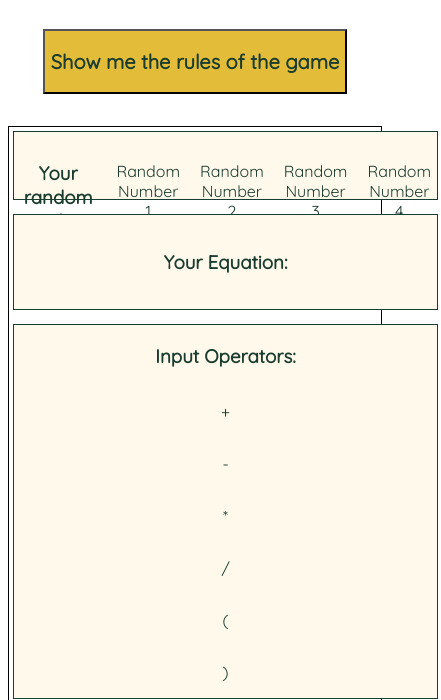
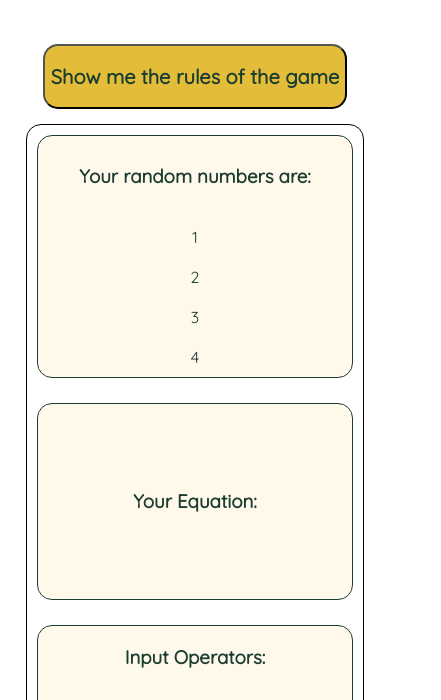
Before and after one commit to ellikarg/firstevergame, a plain HTML site: page index.html in a window 390 px wide. Shown: the part 95-795 px from the top of the page, 441 px wide, since content can reach past the window. Drawn offline with Linux system fonts and the light colour scheme.

Commit message:
style: add more responsiveness

```diff
--- a/assets/css/style.css
+++ b/assets/css/style.css
@@ -6,6 +6,10 @@ body {
     text-align: center;
     font-family: 'Quicksand', sans-serif;
     color: #1B3D2F;
+}
+
+:root {
+    --main-radius: 15px;
 }
 
 h1 {
@@ -21,19 +25,24 @@ h1 {
     color: #1B3D2F;
     font-family: 'Quicksand', sans-serif;
     background-color: #E3BD39;
+    border-radius: var(--main-radius);
+    margin: 15px;
 }
 
 /* Grid Style */
 
 .grid-container {
     display: grid;
-    max-width: 100%;
-    height: 650px;
-    margin: 2rem auto;
+    max-width: 1300px;
+    max-height: 1000px;
+    width: 90%;
+    height: 90%;
+    margin: 0 auto;
     grid-template-columns: 3fr 1fr;
     grid-template-rows: 1fr 3fr 1fr;
     gap: 5px;
     border: 1px solid black;
+    border-radius: var(--main-radius);
     grid-template-areas:
         "grid-random-numbers grid-operators"
         "grid-equation grid-operators"
@@ -43,6 +52,7 @@ h1 {
 .grid-items {
     background-color: #FFF9EC;
     align-items: center;
+    max-height: 100%;
 }
 
 .grid-random-numbers {
@@ -65,25 +75,26 @@ h1 {
 
 .flex-container {
     display: flex;
+    flex-wrap: wrap;
     text-align: center;
-    margin: 1%;
+    margin: 10px;
     border: 1px solid #1B3D2F;
     justify-content: center;
+    border-radius: var(--main-radius);
 }
 
 .random-item {
     padding: 10px;
-    height: 10px;
-
 }
 
 .flex-container-operators {
     display: flex;
     text-align: center;
-    margin: 1%;
+    margin: 10px;
     border: 1px solid #1B3D2F;
     justify-content: center;
     flex-direction: column;
+    border-radius: var(--main-radius);
 }
 
 @media only screen and (max-width: 700px) {
@@ -97,3 +108,9 @@ h1 {
             "grid-buttons";
     }
 }
+
+@media only screen and (max-width: 450px) {
+    .grid-random-numbers {
+        flex-direction: column;
+    }
+}
--- a/index.html
+++ b/index.html
@@ -22,10 +22,10 @@
 
     <div class="grid-items grid-random-numbers flex-container">
             <h3 class="random-item">Your random numbers are:</h3>
-            <div class="random-item">Random Number 1</div>
-            <div class="random-item">Random Number 2</div>
-            <div class="random-item">Random Number 3</div>
-            <div class="random-item">Random Number 4</div>
+            <div class="random-item">1</div>
+            <div class="random-item">2</div>
+            <div class="random-item">3</div>
+            <div class="random-item">4</div>
     </div>
 
     <div class="grid-items grid-equation flex-container">
```
